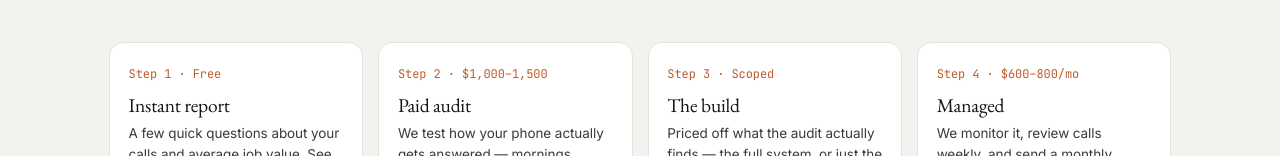
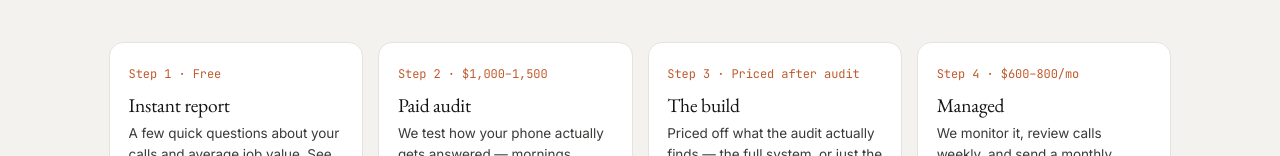
Before and after one commit to frontieragency/c5-ventures, a website: page index.html in a window 1280 px wide. Shown: the part 4241-4397 px from the top of the page. Drawn offline with nearby package versions, Linux system fonts and the light colour scheme.

Commit message:
Change pricing Step 3 label from Scoped to Priced after audit
Clearer to a general reader while still explaining why there's no
fixed number, matching the card's own body copy.

Co-Authored-By: Claude Sonnet 5 <noreply@anthropic.com>

```diff
--- a/index.html
+++ b/index.html
@@ -354,7 +354,7 @@
           <p class="mt-2 text-[0.9rem] text-ink2">We test how your phone actually gets answered — mornings, lunch, after-hours, weekends — check where you rank against who's beating you, and audit what you're already paying for. One week, credited in full toward the build.</p>
         </article>
         <article class="reveal rounded-xl2 border border-line bg-bg p-5" style="transition-delay:.08s">
-          <span class="mono text-[0.8rem] text-accent">Step 3 · Scoped</span>
+          <span class="mono text-[0.8rem] text-accent">Step 3 · Priced after audit</span>
           <h3 class="display mt-3 text-[1.3rem] text-ink">The build</h3>
           <p class="mt-2 text-[0.9rem] text-ink2">Priced off what the audit actually finds — the full system, or just the piece you need first, like the SEO site on its own. 3–4 weeks, reduced by whatever you paid for the audit.</p>
         </article>
```
